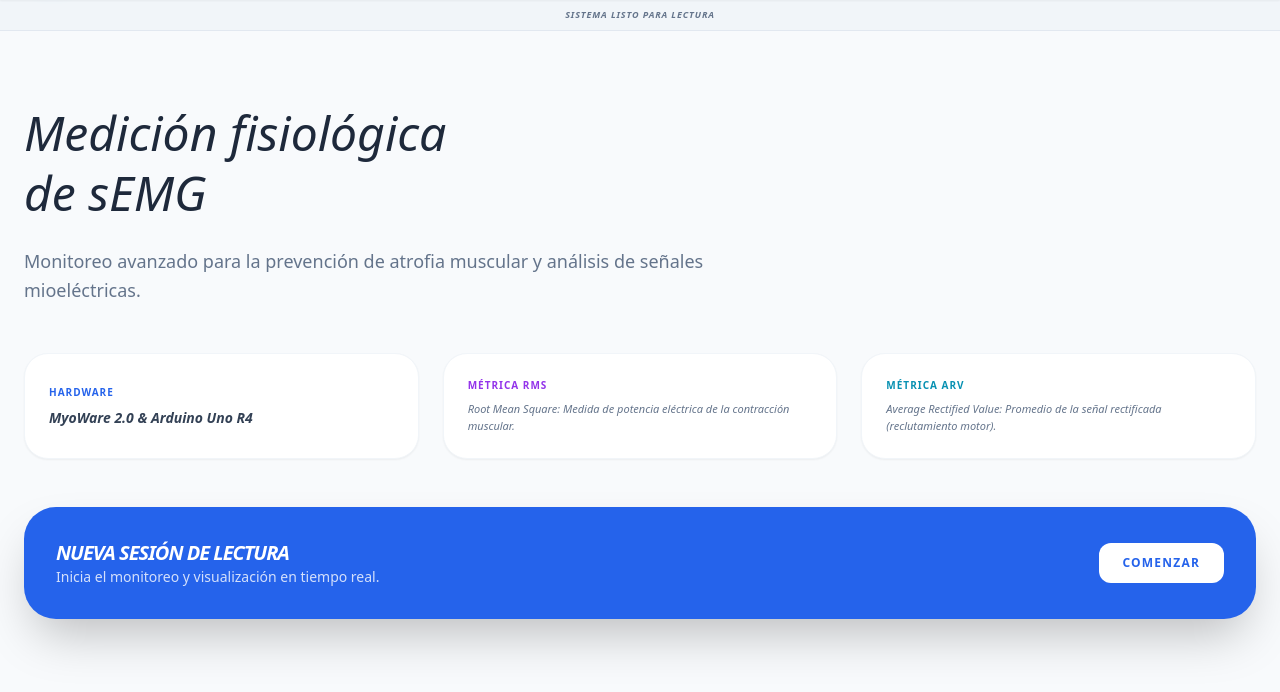
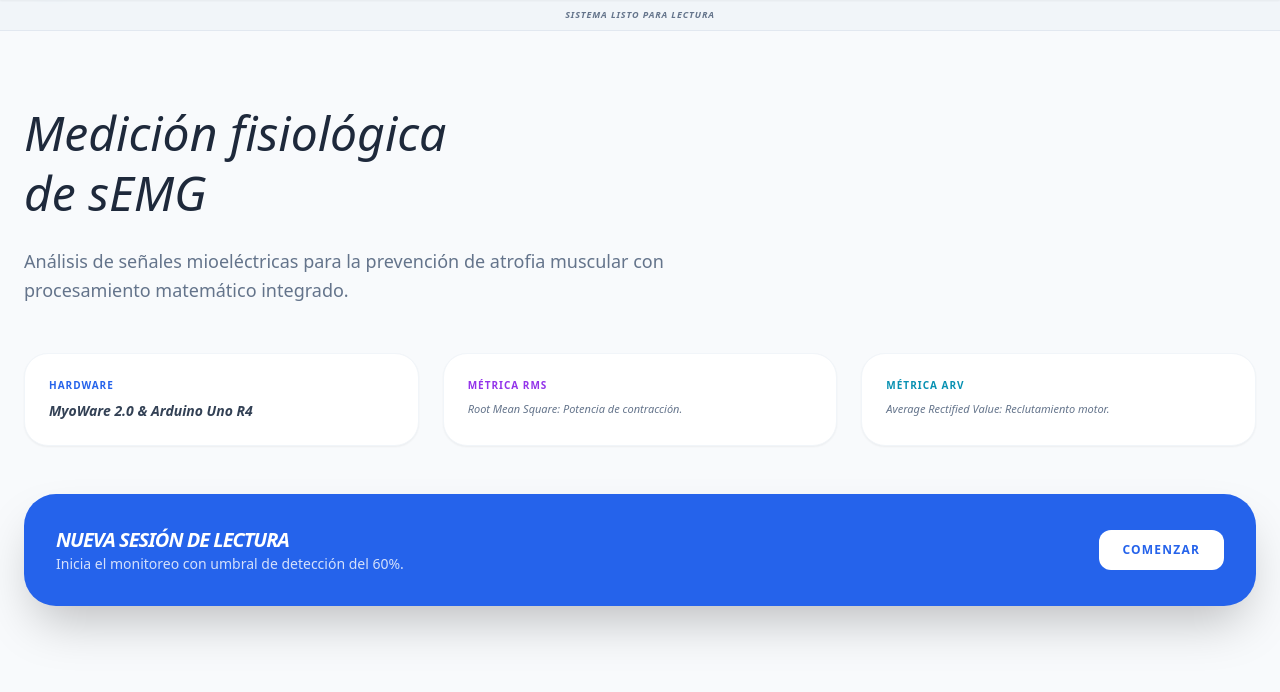
Before and after one commit to valeriasamano/semg_bioinstrudigital, a Flask app: page / in a window 1280 px wide. Shown: the part 73-765 px from the top of the page. Run offline with Flask 3, Linux system fonts and the light colour scheme; the visitor is signed in with stand-in values (Sample User, id 1); some libraries are stand-ins or nearby versions.

Commit message:
Update index.html

```diff
--- a/templates/index.html
+++ b/templates/index.html
@@ -34,7 +34,7 @@
         <div id="vista-info" class="py-12 space-y-12 animate-fade-in">
             <div class="max-w-3xl">
                 <h2 class="text-5xl font-light text-slate-800 leading-tight mb-6 italic">Medición fisiológica <br><strong> de sEMG </strong></h2>
-                <p class="text-slate-500 text-lg leading-relaxed">Monitoreo avanzado para la prevención de atrofia muscular y análisis de señales mioeléctricas.</p>
+                <p class="text-slate-500 text-lg leading-relaxed">Análisis de señales mioeléctricas para la prevención de atrofia muscular con procesamiento matemático integrado.</p>
             </div>
 
             <div class="grid grid-cols-1 md:grid-cols-3 gap-6">
@@ -44,18 +44,18 @@
                 </div>
                 <div class="bg-white p-6 rounded-3xl border border-slate-100 shadow-sm">
                     <p class="text-[10px] font-black text-purple-600 uppercase mb-2 tracking-widest">Métrica RMS</p>
-                    <p class="text-[11px] text-slate-500 italic">Root Mean Square: Medida de potencia eléctrica de la contracción muscular.</p>
+                    <p class="text-[11px] text-slate-500 italic">Root Mean Square: Potencia de contracción.</p>
                 </div>
                 <div class="bg-white p-6 rounded-3xl border border-slate-100 shadow-sm">
                     <p class="text-[10px] font-black text-cyan-600 uppercase mb-2 tracking-widest">Métrica ARV</p>
-                    <p class="text-[11px] text-slate-500 italic">Average Rectified Value: Promedio de la señal rectificada (reclutamiento motor).</p>
+                    <p class="text-[11px] text-slate-500 italic">Average Rectified Value: Reclutamiento motor.</p>
                 </div>
             </div>
 
             <button onclick="openControlPopup()" class="w-full bg-blue-600 p-8 rounded-[32px] text-white shadow-2xl flex justify-between items-center hover:scale-[1.01] transition-transform">
                 <div class="text-left">
                     <h3 class="text-xl font-bold italic uppercase tracking-tighter">Nueva Sesión de Lectura</h3>
-                    <p class="text-sm opacity-80 font-medium">Inicia el monitoreo y visualización en tiempo real.</p>
+                    <p class="text-sm opacity-80 font-medium">Inicia el monitoreo con umbral de detección del 60%.</p>
                 </div>
                 <span class="bg-white text-blue-600 px-6 py-3 rounded-xl font-black text-xs uppercase tracking-widest">Comenzar</span>
             </button>
@@ -69,6 +69,7 @@
                     <div class="w-full bg-slate-100 h-2 rounded-full mt-4 overflow-hidden">
                         <div id="global-progress" class="bg-blue-600 h-full w-0 transition-all duration-700"></div>
                     </div>
+                    <p class="text-[8px] font-bold text-slate-300 mt-2 uppercase">Umbral Activo: >60 uV</p>
                 </div>
 
                 <div class="bg-white p-6 rounded-3xl shadow-sm border border-slate-100 space-y-3">
@@ -142,6 +143,7 @@
         let isRecording = false;
         let count = 0;
         let allRawData = [];
+        let canCountRep = true; // Para evitar que una misma contracción cuente varias veces
 
         function openControlPopup() { document.getElementById('controlPopup').classList.remove('hidden'); }
         function closeControlPopup() { document.getElementById('controlPopup').classList.add('hidden'); }
@@ -160,7 +162,6 @@
             if(confirm("¿Seguro que deseas finalizar esta sesión?")) { location.reload(); }
         }
 
-        // LÓGICA DE EXPORTACIÓN CSV (Ahora flexible)
         function descargarCSV() {
             const paciente = document.getElementById('paciente-id').value || "No_Identificado";
             const doctor = document.getElementById('doctor-id').value || "No_Especificado";
@@ -183,7 +184,6 @@
             link.click();
         }
 
-        // Validación Checklist
         const checks = document.querySelectorAll('.step-check');
         const startBtn = document.getElementById('btn-start-global');
         checks.forEach(c => c.addEventListener('change', () => {
@@ -192,7 +192,6 @@
             startBtn.className = allChecked ? "flex-[2] bg-blue-600 text-white py-4 rounded-2xl text-[10px] font-black uppercase tracking-widest shadow-lg" : "flex-[2] bg-slate-200 text-slate-400 py-4 rounded-2xl text-[10px] font-black uppercase tracking-widest";
         }));
 
-        // Gráficas
         const chartConfig = (color) => ({
             type: 'line',
             data: { labels: [], datasets: [{ data: [], borderColor: color, borderWidth: 2, pointRadius: 0, fill: false, tension: 0.4 }] },
@@ -206,6 +205,7 @@
         setInterval(() => {
             if (!isRecording) return;
 
+            // Simulación: Valor aleatorio entre 0 y 100uV
             const rawVal = Math.random() * 100;
             const time = new Date().toLocaleTimeString();
             allRawData.push({ t: time, v: rawVal.toFixed(2) });
@@ -221,14 +221,23 @@
                 chart.update('none');
             });
 
-            if(rawVal > 90 && count < 10) {
+            // LÓGICA DE UMBRAL (60%)
+            // Si el valor supera 60uV, es una contracción
+            if(rawVal > 60) {
+                if(canCountRep && count < 10) {
                     count++;
                     document.getElementById('main-counter').innerText = count;
                     document.getElementById('global-progress').style.width = (count * 10) + "%";
+                    canCountRep = false; // Bloqueamos hasta que baje la señal
+
                     if(count === 10) {
                         isRecording = false;
                         finalizarProtocoloMatematico();
                     }
+                }
+            } else if (rawVal < 20) {
+                // Si la señal baja de 20uV, permitimos contar la siguiente repetición (relajación)
+                canCountRep = true;
             }
         }, 800);
 
```
Lines whose indentation alone changed are shown as unchanged.
